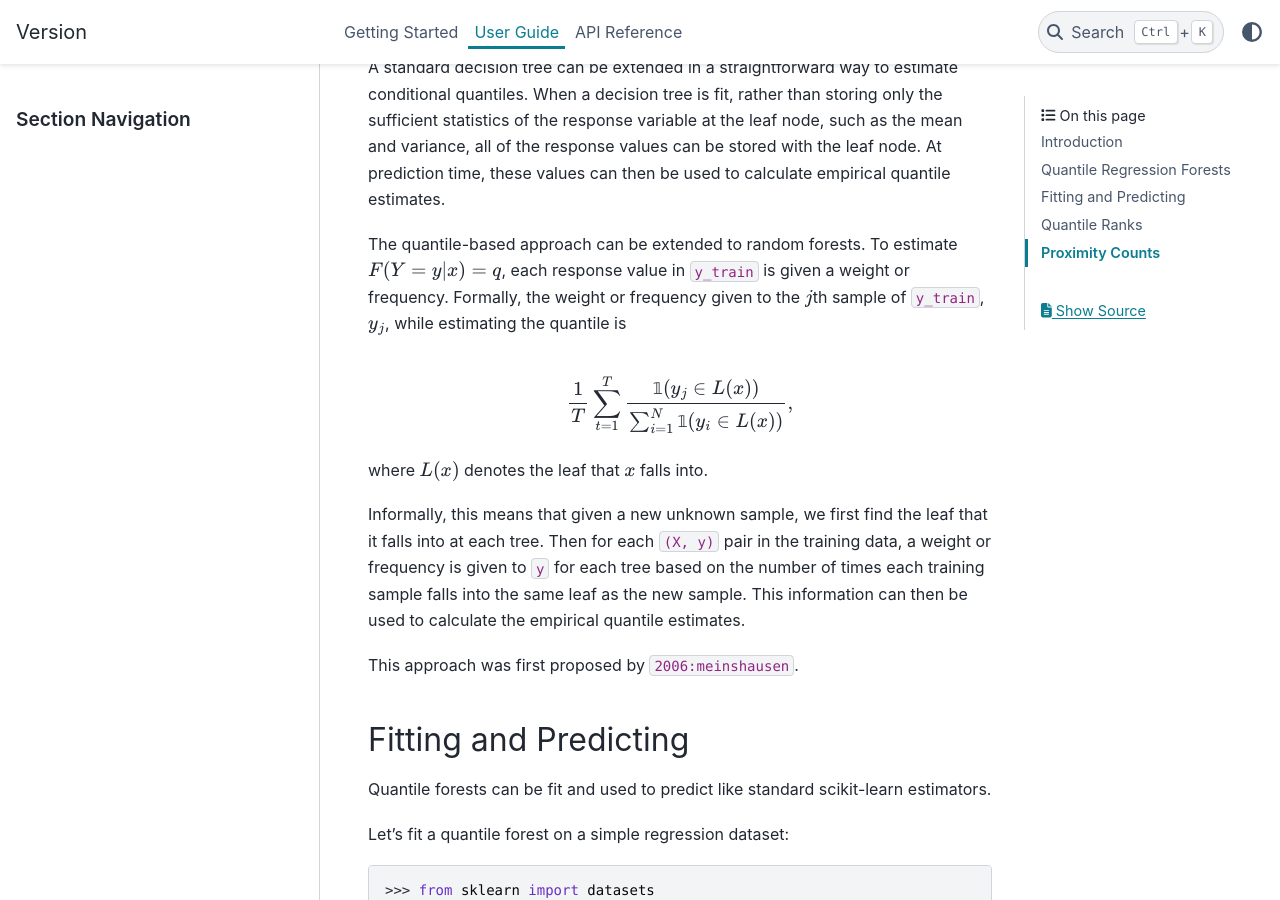
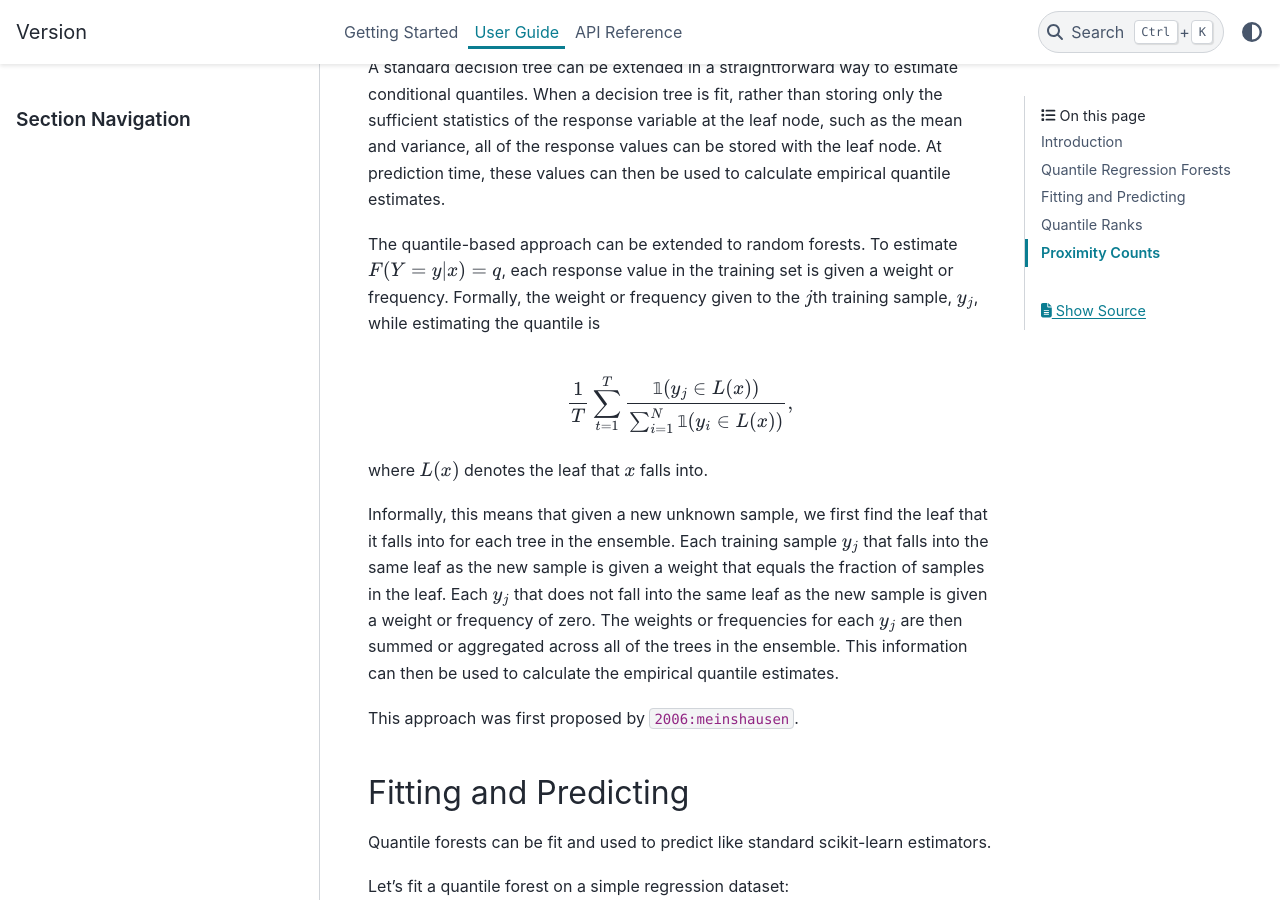
Before and after one commit to zillow/quantile-forest, a Sphinx documentation site: the page built from docs/user_guide.rst, in a window 1280 px wide and 900 px high, scrolled down 943 px. Built offline with Sphinx 7.4.7 and the PyData theme 0.15.4, drawn with Linux system fonts in a browser that asks for light colours; pages that are not in the unit, such as notebooks, are missing from menus; the version number could not be read and is left out; cross-references to code outside the pages are shown as plain code.

Commit message:
Update docs

```diff
--- a/docs/user_guide.rst
+++ b/docs/user_guide.rst
@@ -22,7 +22,7 @@ Quantile Regression Forests
 
 A standard decision tree can be extended in a straightforward way to estimate conditional quantiles. When a decision tree is fit, rather than storing only the sufficient statistics of the response variable at the leaf node, such as the mean and variance, all of the response values can be stored with the leaf node. At prediction time, these values can then be used to calculate empirical quantile estimates.
 
-The quantile-based approach can be extended to random forests. To estimate :math:`F(Y=y|x) = q`, each response value in `y_train` is given a weight or frequency. Formally, the weight or frequency given to the :math:`j`\th sample of `y_train`, :math:`y_j`, while estimating the quantile is
+The quantile-based approach can be extended to random forests. To estimate :math:`F(Y=y|x) = q`, each response value in the training set is given a weight or frequency. Formally, the weight or frequency given to the :math:`j`\th training sample, :math:`y_j`, while estimating the quantile is
 
 .. math::
 
@@ -30,7 +30,7 @@ The quantile-based approach can be extended to random forests. To estimate :math
 
 where :math:`L(x)` denotes the leaf that :math:`x` falls into.
 
-Informally, this means that given a new unknown sample, we first find the leaf that it falls into at each tree. Then for each `(X, y)` pair in the training data, a weight or frequency is given to `y` for each tree based on the number of times each training sample falls into the same leaf as the new sample. This information can then be used to calculate the empirical quantile estimates.
+Informally, this means that given a new unknown sample, we first find the leaf that it falls into for each tree in the ensemble. Each training sample :math:`y_j` that falls into the same leaf as the new sample is given a weight that equals the fraction of samples in the leaf. Each :math:`y_j` that does not fall into the same leaf as the new sample is given a weight or frequency of zero. The weights or frequencies for each :math:`y_j` are then summed or aggregated across all of the trees in the ensemble. This information can then be used to calculate the empirical quantile estimates.
 
 This approach was first proposed by :cite:t:`2006:meinshausen`.
 
```
